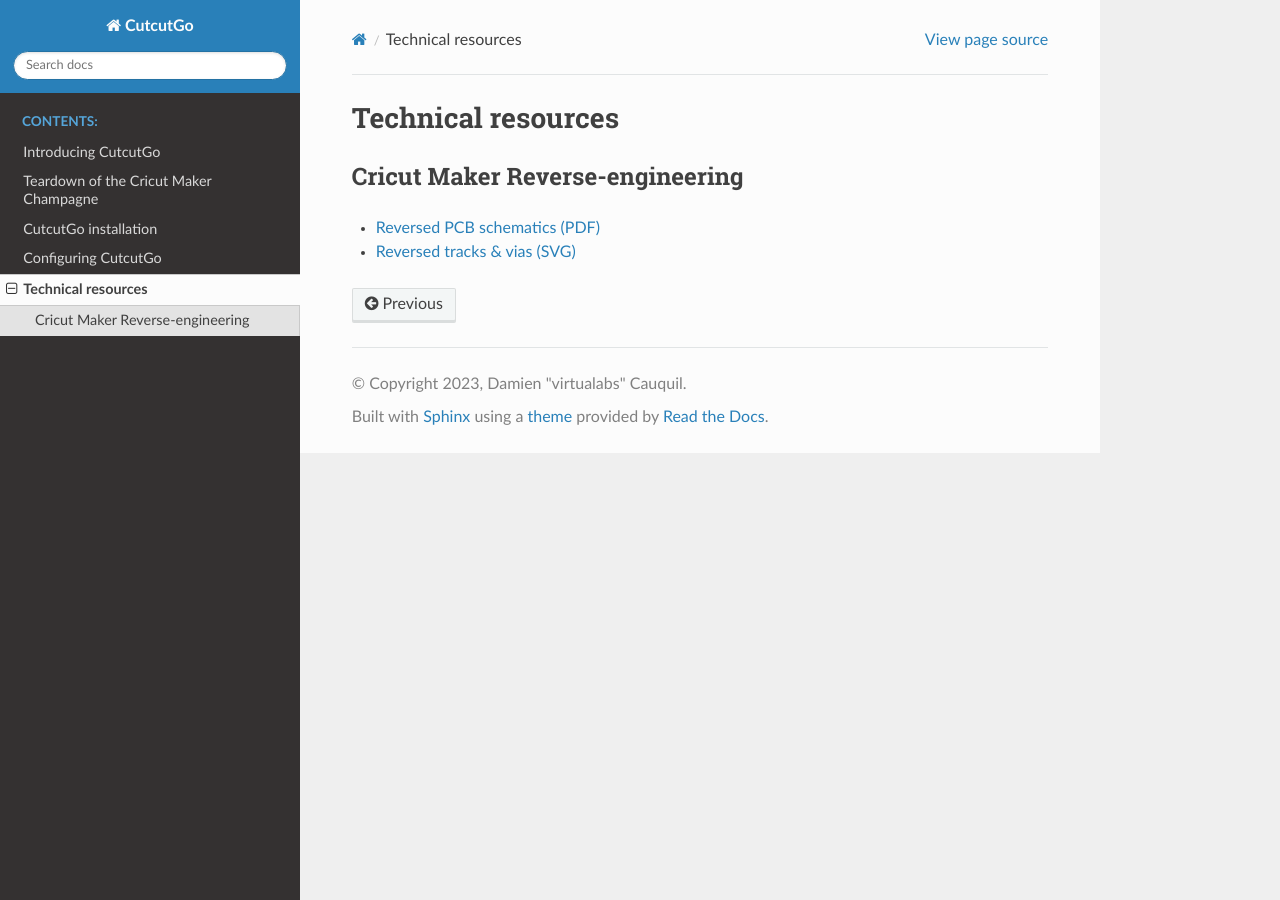
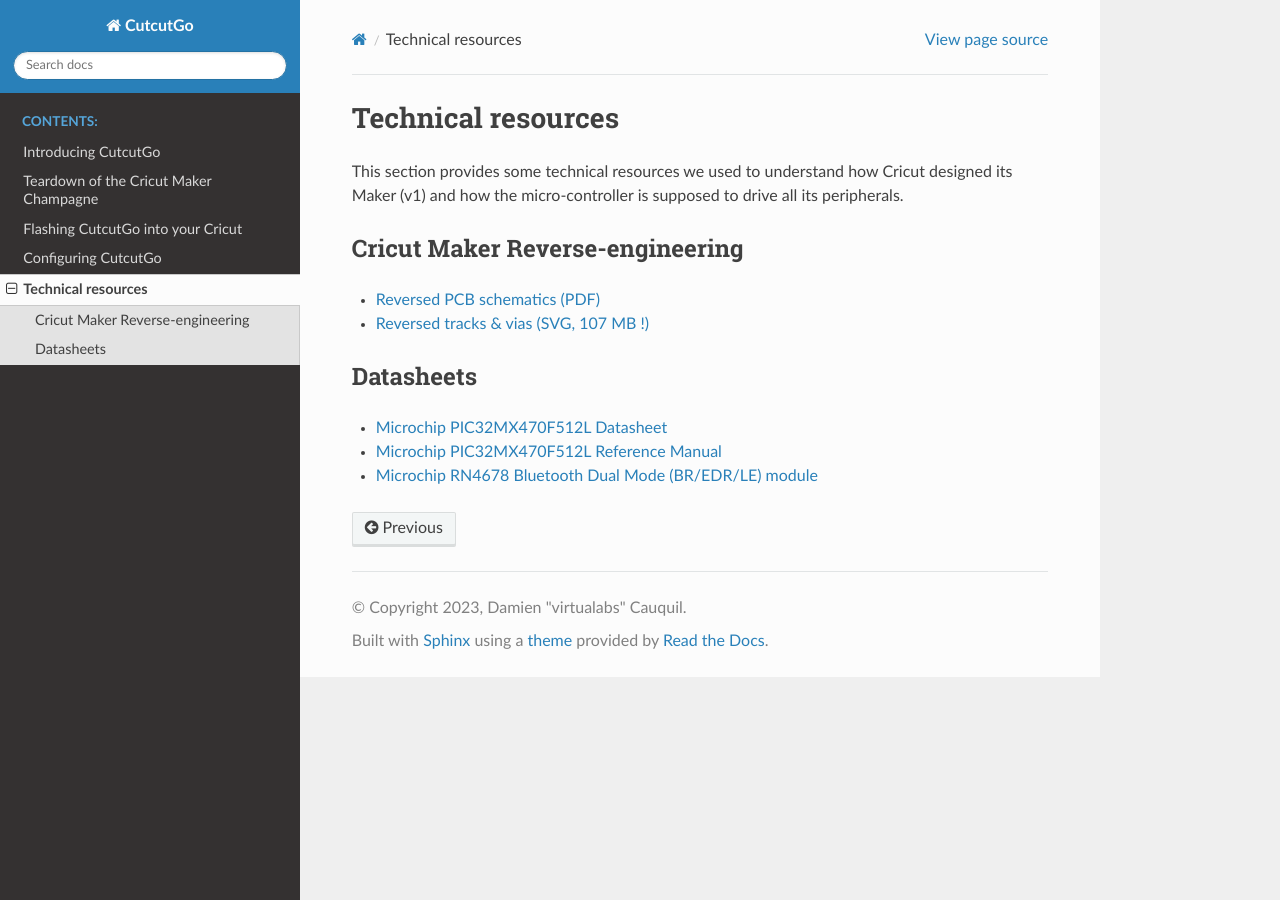
Before and after one commit to virtualabs/cutcutgo, a Sphinx documentation site: the page built from docs/source/tech.rst, in a window 1280 px wide. Built offline with Sphinx 7.4.7 and the Read the Docs theme 2.0.0, drawn with Linux system fonts in a browser that asks for light colours.

Commit message:
Update CutcutGo documentation.

```diff
--- a/docs/source/index.rst
+++ b/docs/source/index.rst
@@ -13,5 +13,5 @@
     intro.rst
     teardown.rst
     setup.rst
-    config.rst
+    inkscape.rst
     tech.rst
--- a/docs/source/tech.rst
+++ b/docs/source/tech.rst
@@ -1,8 +1,19 @@
 Technical resources
 ===================
+
+This section provides some technical resources we used to understand how Cricut
+designed its Maker (v1) and how the micro-controller is supposed to drive all
+its peripherals.
 
 Cricut Maker Reverse-engineering
 --------------------------------
 
-* `Reversed PCB schematics (PDF) <todo>`_
-* `Reversed tracks & vias (SVG) <todo>`_
+* `Reversed PCB schematics (PDF) <_static/documents/CricutMaker-schematics.pdf>`_
+* `Reversed tracks & vias (SVG, 107 MB !) <_static/documents/reverse-pcb-release.svg>`_
+
+Datasheets
+----------
+
+* `Microchip PIC32MX470F512L Datasheet <_static/documents/microchip-pic32mx470F512L.pdf>`_
+* `Microchip PIC32MX470F512L Reference Manual <_static/documents/pic32mx470-RM.pdf>`_
+* `Microchip RN4678 Bluetooth Dual Mode (BR/EDR/LE) module <_static/documents/RN4678.pdf>`_
```
Also changed, not shown: docs/source/inkscape.rst (added, +57 -0 lines), docs/source/setup.rst (+10 -4 lines), docs/source/_static/images/setup/connect-snap.png (added), docs/source/_static/images/setup/screenshot_doc_properties.png (added), docs/source/_static/images/setup/screenshot_of_send_to_cricut.png (added), 5 other files.
